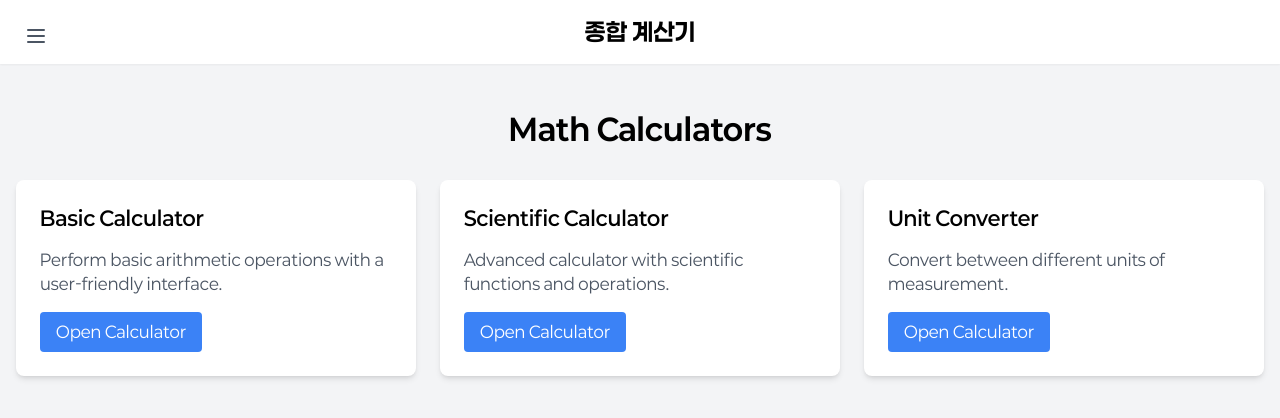
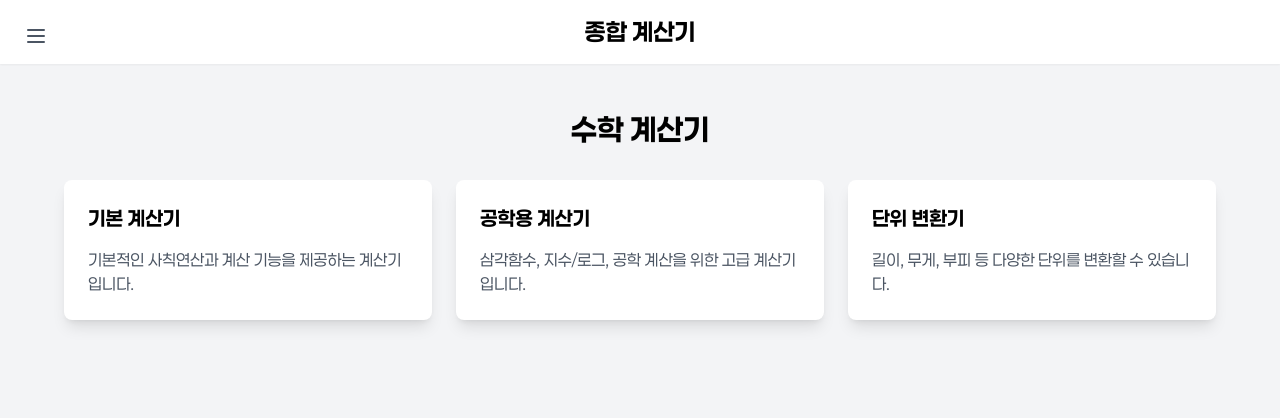
Before and after one commit to tobontob/calculator, a Next.js app: page /math in a window 1280 px wide. Shown: the top 418 px of the page. Built offline with nearby package versions, Linux system fonts and the light colour scheme.

Commit message:
Update page.tsx

```diff
--- a/src/app/math/page.tsx
+++ b/src/app/math/page.tsx
@@ -1,44 +1,33 @@
-import React from 'react';
+'use client';
+
 import Link from 'next/link';
 
-export default function MathCalculators() {
+export default function MathCalculator() {
   return (
     <div className="container mx-auto px-4 py-8">
-      <h1 className="text-3xl font-bold text-center mb-8">Math Calculators</h1>
+      <h1 className="text-3xl font-bold text-center mb-8">수학 계산기</h1>
 
-      <div className="grid grid-cols-1 md:grid-cols-2 lg:grid-cols-3 gap-6">
-        <div className="bg-white p-6 rounded-lg shadow-md">
-          <h2 className="text-xl font-semibold mb-4">Basic Calculator</h2>
-          <p className="text-gray-600 mb-4">Perform basic arithmetic operations with a user-friendly interface.</p>
-          <Link
-            href="/math/basic"
-            className="inline-block bg-blue-500 text-white px-4 py-2 rounded hover:bg-blue-600"
-          >
-            Open Calculator
-          </Link>
-        </div>
+      <div className="grid grid-cols-1 md:grid-cols-2 lg:grid-cols-3 gap-6 max-w-6xl mx-auto">
+        <Link href="/math/basic" className="block">
+          <div className="bg-white p-6 rounded-lg shadow-lg hover:shadow-xl transition-shadow">
+            <h2 className="text-xl font-bold mb-4">기본 계산기</h2>
+            <p className="text-gray-600">기본적인 사칙연산과 계산 기능을 제공하는 계산기입니다.</p>
+          </div>
+        </Link>
 
-        <div className="bg-white p-6 rounded-lg shadow-md">
-          <h2 className="text-xl font-semibold mb-4">Scientific Calculator</h2>
-          <p className="text-gray-600 mb-4">Advanced calculator with scientific functions and operations.</p>
-          <Link
-            href="/math/scientific"
-            className="inline-block bg-blue-500 text-white px-4 py-2 rounded hover:bg-blue-600"
-          >
-            Open Calculator
-          </Link>
-        </div>
+        <Link href="/math/scientific" className="block">
+          <div className="bg-white p-6 rounded-lg shadow-lg hover:shadow-xl transition-shadow">
+            <h2 className="text-xl font-bold mb-4">공학용 계산기</h2>
+            <p className="text-gray-600">삼각함수, 지수/로그, 공학 계산을 위한 고급 계산기입니다.</p>
+          </div>
+        </Link>
 
-        <div className="bg-white p-6 rounded-lg shadow-md">
-          <h2 className="text-xl font-semibold mb-4">Unit Converter</h2>
-          <p className="text-gray-600 mb-4">Convert between different units of measurement.</p>
-          <Link
-            href="/math/converter"
-            className="inline-block bg-blue-500 text-white px-4 py-2 rounded hover:bg-blue-600"
-          >
-            Open Calculator
-          </Link>
-        </div>
+        <Link href="/math/unit-converter" className="block">
+          <div className="bg-white p-6 rounded-lg shadow-lg hover:shadow-xl transition-shadow">
+            <h2 className="text-xl font-bold mb-4">단위 변환기</h2>
+            <p className="text-gray-600">길이, 무게, 부피 등 다양한 단위를 변환할 수 있습니다.</p>
+          </div>
+        </Link>
       </div>
     </div>
   );
```
